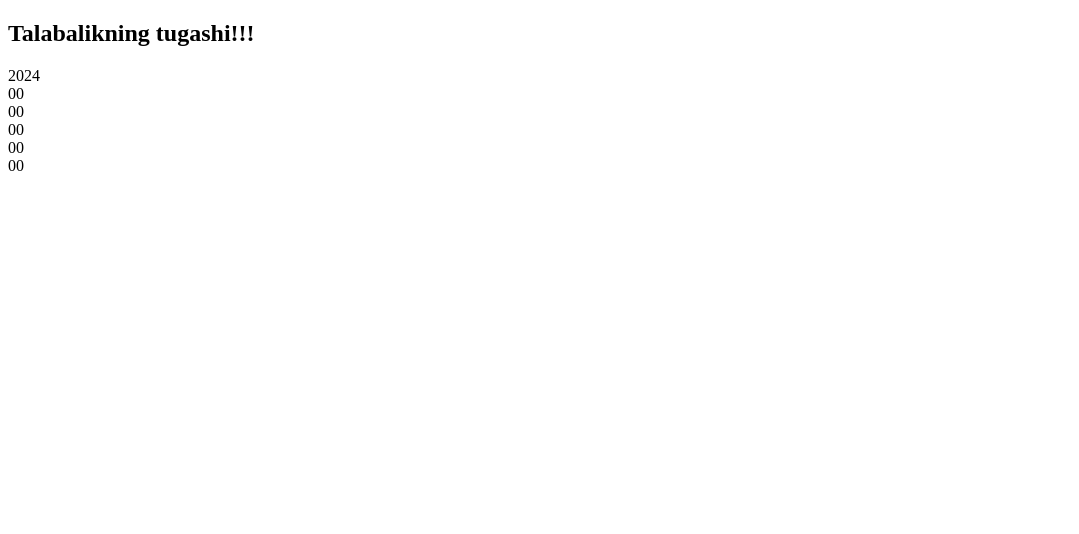
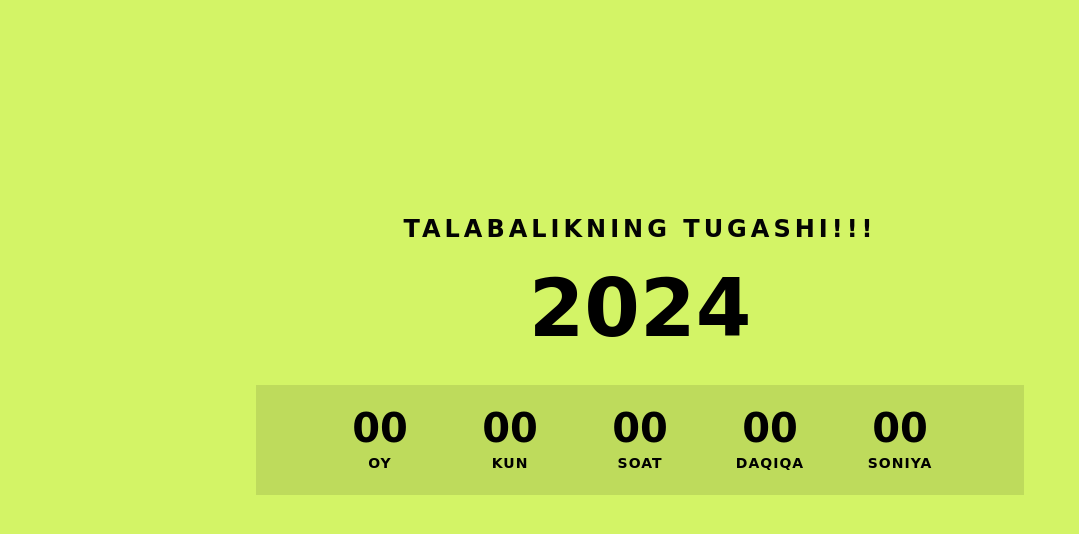
Before and after one commit to Nurillo12/Talabalikning-tugashi, a plain HTML site: page index.html in a window 1280 px wide. Shown: the whole page, without its empty margins (0-1079 px from the left). Drawn offline with Linux system fonts and the light colour scheme.

Commit message:
css fayl ishi tugatildi.

```diff
--- a/index.html
+++ b/index.html
@@ -5,6 +5,7 @@
   <meta http-equiv="X-UA-Compatible" content="IE=edge">
   <meta name="viewport" content="width=device-width, initial-scale=1.0">
   <title>Talabalikning tugashi!!!</title>
+  <link rel="stylesheet" href="style.css">
 </head>
 <body>
   <h2>Talabalikning tugashi!!!</h2>
--- a/style.css
+++ b/style.css
@@ -0,0 +1,77 @@
+body {
+  margin: 0;
+  display: flex;
+  flex-direction: column;
+  text-align: center;
+  align-items: center;
+  justify-content: center;
+  height: 90vh;
+  background-color: rgb(211, 244, 102);
+  font-family: cursive;
+}
+
+h2 {
+  letter-spacing: 4px;
+  text-transform: uppercase;
+  color: rgb(3, 3, 3);
+  text-align: center;
+}
+
+.yil {
+  font-size: 5em;
+  font-weight: 600;
+}
+
+.sanoq {
+  margin: 30px;
+  width: 60%;
+  height: 110px;
+  background-color: rgba(0, 0, 0, 0.1);
+  display: flex;
+  align-items: center;
+  justify-content: center;
+}
+
+.sanoq div {
+  margin: 0 15px;
+  margin-top: -25px;
+  font-size: 2.5em;
+  font-weight: 600;
+  width: 100px;
+  position: relative;
+  text-align: center;
+}
+
+.sanoq div::before {
+  content: "";
+  position: absolute;
+  bottom: -30px;
+  left: 0;
+  width: 100%;
+  height: 35px;
+  font-size: 0.35em;
+  line-height: 35px;
+  text-transform: uppercase;
+  letter-spacing: 1px;
+  font-weight: 600;
+}
+
+.sanoq #oy::before {
+  content: "oy";
+}
+
+.sanoq #kun::before {
+  content: "kun";
+}
+
+.sanoq #soat::before {
+  content: "soat";
+}
+
+.sanoq #daqiqa::before {
+  content: "daqiqa";
+}
+
+.sanoq #soniya::before {
+  content: "soniya";
+}
```
